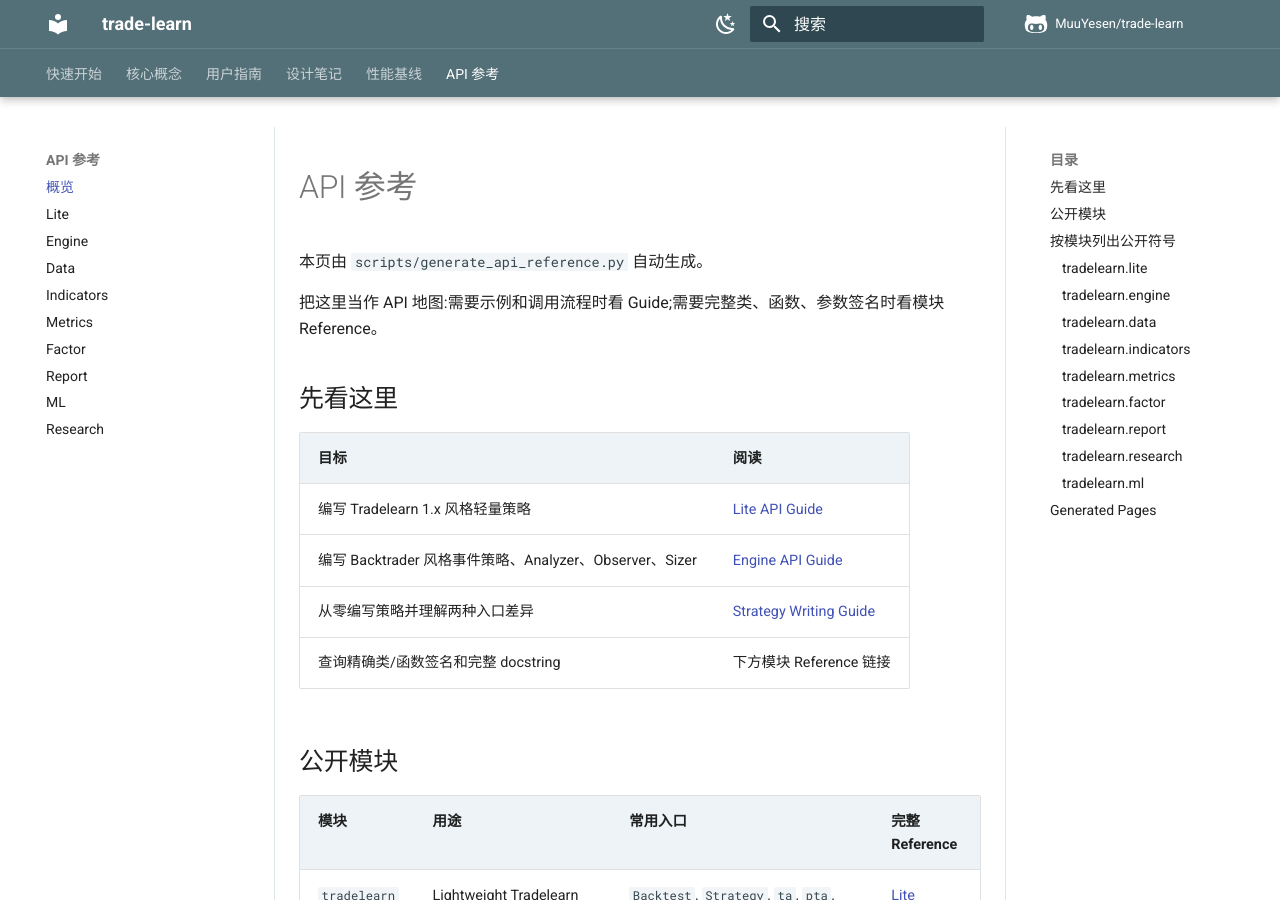
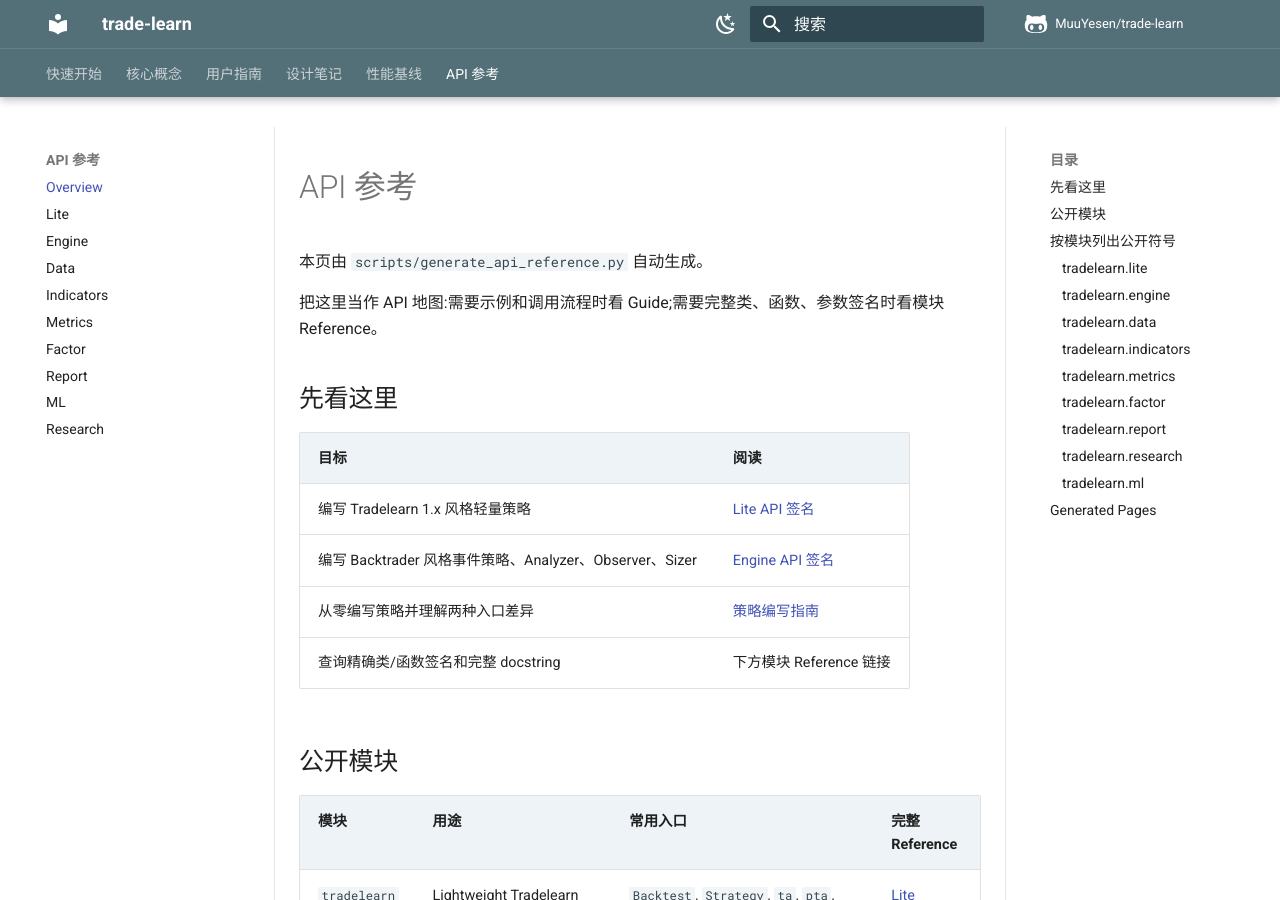
Before and after one commit to MuuYesen/trade-learn, an MkDocs documentation site: the page built from docs/api/reference.md, in a window 1280 px wide and 900 px high. Built offline with MkDocs 1.6.1 and Material for MkDocs 9.7.7, drawn with Linux system fonts in a browser that asks for light colours; comment, search, counter and statistics services are not loaded; some of the changed text lies outside the part shown.

Commit message:
Refresh API reference overview

```diff
--- a/docs/api/reference.md
+++ b/docs/api/reference.md
@@ -8,9 +8,9 @@
 
 | 目标 | 阅读 |
 |---|---|
-| 编写 Tradelearn 1.x 风格轻量策略 | [Lite API Guide](../guides/lite-api.md) |
-| 编写 Backtrader 风格事件策略、Analyzer、Observer、Sizer | [Engine API Guide](../guides/engine-api.md) |
-| 从零编写策略并理解两种入口差异 | [Strategy Writing Guide](../guides/strategy.md) |
+| 编写 Tradelearn 1.x 风格轻量策略 | [Lite API 签名](../guides/lite-api.md) |
+| 编写 Backtrader 风格事件策略、Analyzer、Observer、Sizer | [Engine API 签名](../guides/engine-api.md) |
+| 从零编写策略并理解两种入口差异 | [策略编写指南](../guides/strategy.md) |
 | 查询精确类/函数签名和完整 docstring | 下方模块 Reference 链接 |
 
 ## 公开模块
@@ -68,9 +68,9 @@
 
 ## Generated Pages
 
-- [Lite API Guide](../guides/lite-api.md)
-- [Engine API Guide](../guides/engine-api.md)
-- [Strategy Writing Guide](../guides/strategy.md)
+- [Lite API 签名](../guides/lite-api.md)
+- [Engine API 签名](../guides/engine-api.md)
+- [策略编写指南](../guides/strategy.md)
 - [`tradelearn.lite`](reference/lite.md)
 - [`tradelearn.engine`](reference/engine.md)
 - [`tradelearn.data`](reference/data.md)
--- a/mkdocs.yml
+++ b/mkdocs.yml
@@ -118,7 +118,7 @@ nav:
       - 性能基线: benchmarks.md
       - 评估与竞品对比: release/evaluation.md
   - API 参考:
-      - 概览: api/reference.md
+      - Overview: api/reference.md
       - Lite: api/reference/lite.md
       - Engine: api/reference/engine.md
       - Data: api/reference/data.md
```
Also changed, not shown: 2 other files.
